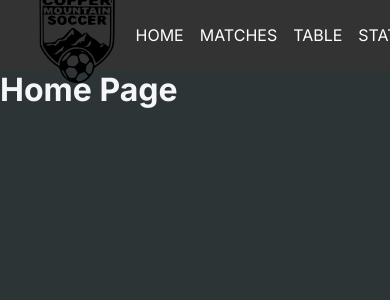
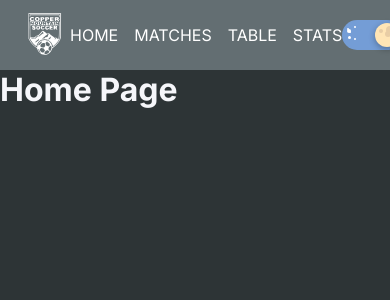
Before and after one commit to kenhoward/copper-mtn-u13, a Next.js app: page / in a window 390 px wide. Shown: the top 300 px of the page. Built offline with nearby package versions, Linux system fonts and the light colour scheme.

Commit message:
mobile header working how I would like - still needs some tidying up

```diff
--- a/src/components/Logo.tsx
+++ b/src/components/Logo.tsx
@@ -1,20 +1,26 @@
 import Link from 'next/link';
 
-const Logo = () => {
+interface LogoProps {
+    mobile?: boolean;
+}
+
+const Logo = ({ mobile = false } : LogoProps) => {
+    const fillColor = mobile ? '#FFF' : '#000';
+    const width = mobile ? '50px' : '86.66pt';
+    const height = mobile ? '60px' : '100pt';
+
     return (
-        <div className="logo" style={{ transition: 'all 0.4s ease-in-out' }}>
         <Link href="/">
             <svg
                 version="1.0"
                 xmlns="http://www.w3.org/2000/svg"
-                    width="86.66pt"
-                    height="100pt"
+                width={width}
+                height={height}
                 viewBox="0 0 195 225"
                 preserveAspectRatio="xMidYMid meet"
-                    style={{ transition: 'all 0.4s ease-in-out' }}
             >
                 <g transform="translate(0.000000,225.000000) scale(0.100000,-0.100000)"
-                        fill="#000" stroke="none">
+                    fill={fillColor} stroke="none">
                     <title>Crest of Copper Mountain Soccer</title>
                     <path d="M332 1402 l3 -498 38 -76 c42 -86 142 -195 238 -261 48 -33 58 -45
                             73 -92 10 -33 33 -72 61 -103 110 -122 286 -132 407 -24 48 44 98 126 98 163
@@ -126,7 +132,6 @@ const Logo = () => {
                 </g>
             </svg>
         </Link>
-        </div>
     );
 };
 
--- a/src/components/MobileNavBar.module.scss
+++ b/src/components/MobileNavBar.module.scss
@@ -1,14 +1,14 @@
-// src/components/MobileNavbar.module.scss
 @import 'src/styles/colors.scss';
 
-.navContainer {
+.linksContainer {
     display: flex;
     justify-content: space-between;
     align-items: center;
     padding: 5px 20px;
     height: 70px;
-    background-color: #333;
+    background-color: $topNavBgColor;
     color: #fff;
+    transition: all 0.4s ease-in-out;
 
     ul {
         list-style-type: none;
@@ -21,3 +21,11 @@
         text-decoration: none;
     }
 }
+
+.sticky {
+    position: fixed;
+    top: 0;
+    width: 100%;
+    z-index: 1000;
+    padding: 5px 20px;
+}
--- a/src/components/MobileNavBar.tsx
+++ b/src/components/MobileNavBar.tsx
@@ -1,14 +1,19 @@
 import Link from 'next/link';
+// context
+import { useGlobal } from '../context/GlobalContext';
+// components
 import Logo from './Logo';
 import ThemeToggle from './ThemeToggle';
+// styles
 import styles from './MobileNavbar.module.scss';
 
 const MobileNavbar = () => {
+    const { isSticky } = useGlobal();
 
     return (
         <nav>
-            <div className={styles.navContainer}>
-                <Logo />
+            <div className={`${styles.linksContainer} ${isSticky ? styles.sticky : ''}`}>
+                <Logo mobile />
                 <ul>
                     <li>
                         <Link href="/">HOME</Link>
--- a/src/components/Navbar.tsx
+++ b/src/components/Navbar.tsx
@@ -1,9 +1,12 @@
 // src/components/Navbar.tsx
 "use client";
 import Link from 'next/link';
+// context
+import { useGlobal } from '../context/GlobalContext';
+// components
 import Logo from './Logo';
 import ThemeToggle from './ThemeToggle';
-import { useGlobal } from '../context/GlobalContext';
+// styles
 import styles from './Navbar.module.scss';
 
 const Navbar = () => {
--- a/src/context/GlobalContext.tsx
+++ b/src/context/GlobalContext.tsx
@@ -1,4 +1,3 @@
-// src/context/GlobalContext.tsx
 "use client";
 import { createContext, useContext, useState, useEffect, ReactNode } from 'react';
 
@@ -12,14 +11,14 @@ const GlobalContext = createContext<GlobalContextType | undefined>(undefined);
 export const GlobalProvider = ({ children }: { children: ReactNode }) => {
     const [isSticky, setIsSticky] = useState(false);
     const [isMobile, setIsMobile] = useState(false);
-    // * Note to self: if the header needs a dynamic scrollY reference, plan accordingly
-    const magicScrollNumber = 40;
     // TODO probably ought to offload to some config
     const magicIsMobileNumber = 600;
 
     useEffect(() => {
         const handleScroll = () => {
-            setIsSticky(window.scrollY > magicScrollNumber);
+            // TODO make more dynamic off the header height
+            const scrollThreshold = isMobile ? 70 : 40;
+            setIsSticky(window.scrollY > scrollThreshold);
         };
 
         window.addEventListener('scroll', handleScroll);
```
Lines whose indentation alone changed are shown as unchanged.
